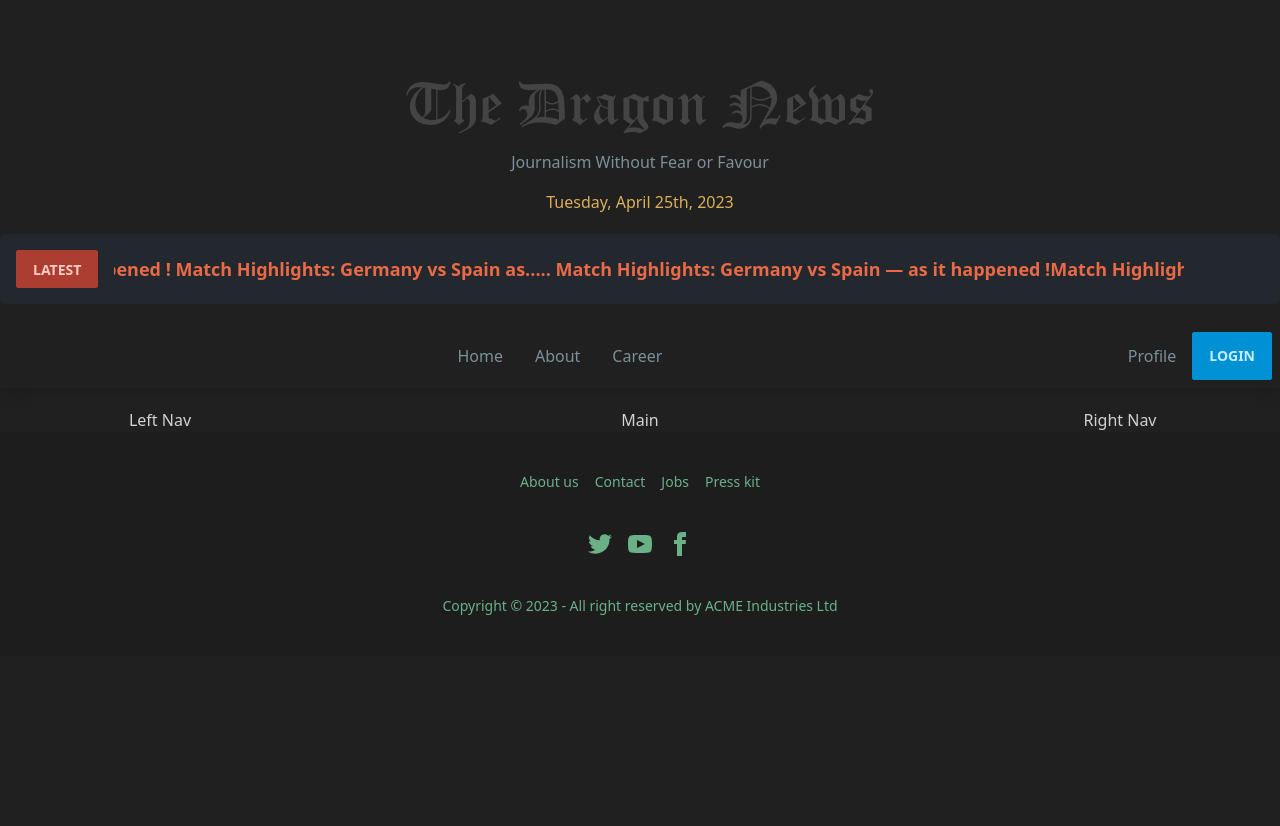
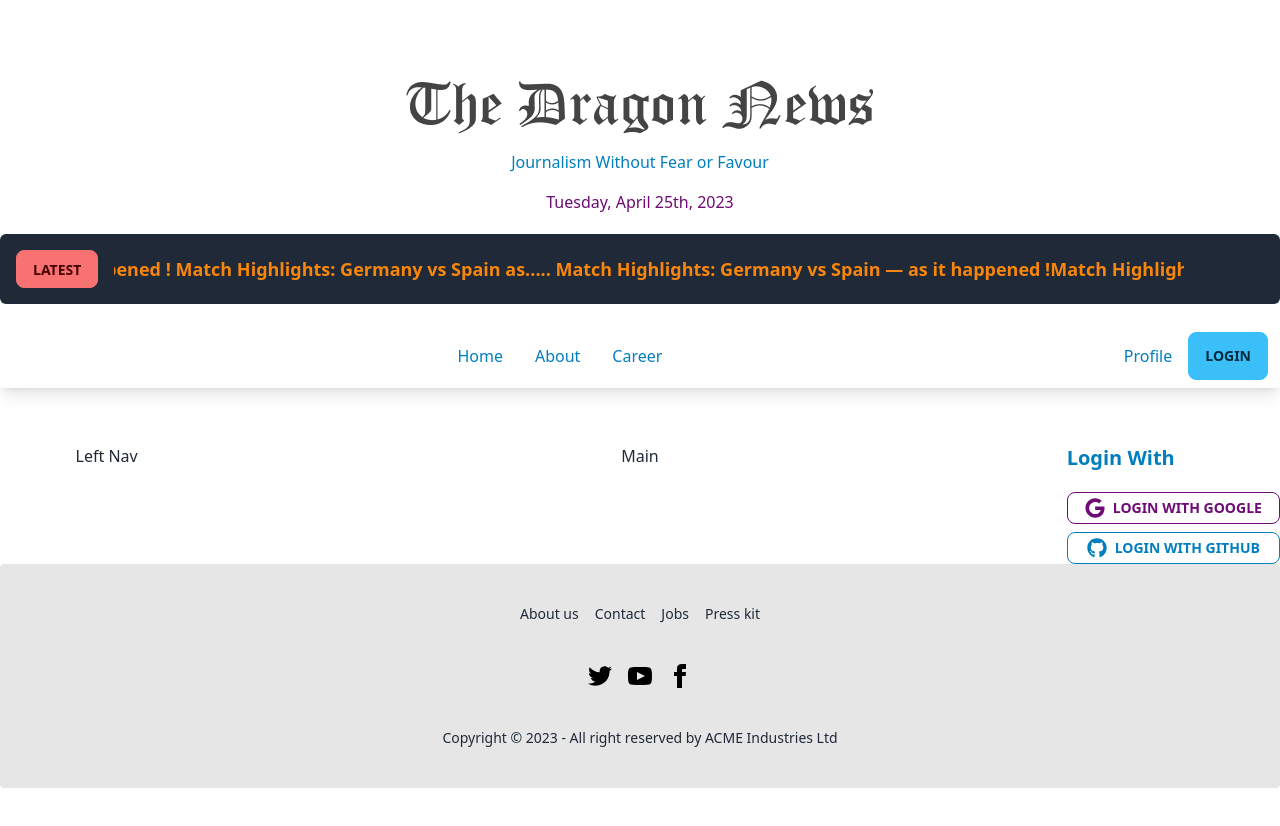
Before and after one commit to rakib8680/The-New-York-Times, a React (Vite) app: page / in a window 1280 px wide. Shown: the top 826 px of the page. Before the commit the page ends 800 px from the top, so only its background shows below. Built offline with nearby package versions, Linux system fonts and the light colour scheme.

Commit message:
right nav login part done

```diff
--- a/index.html
+++ b/index.html
@@ -1,5 +1,5 @@
 <!DOCTYPE html>
-<html lang="en" data-theme="business">
+<html lang="en" data-theme="fantasy">
   <head>
     <meta charset="UTF-8" />
     <meta name="viewport" content="width=device-width, initial-scale=1.0" />
--- a/package.json
+++ b/package.json
@@ -17,6 +17,7 @@
     "react": "^18.2.0",
     "react-dom": "^18.2.0",
     "react-fast-marquee": "^1.5.2",
+    "react-icons": "^4.8.0",
     "react-router-dom": "^6.10.0",
     "sort-by": "^1.2.0"
   },
--- a/src/pages/Footer.jsx
+++ b/src/pages/Footer.jsx
@@ -3,7 +3,7 @@
 const Footer = () => {
     return (
         <footer className="footer footer-center p-10 bg-base-200 text-base-content rounded">
-            <div className="grid grid-flow-col gap-4 text-success">
+            <div className="grid grid-flow-col gap-4 text-default">
                 <a className="link link-hover">About us</a>
                 <a className="link link-hover">Contact</a>
                 <a className="link link-hover">Jobs</a>
@@ -11,13 +11,13 @@
             </div>
             <div>
                 <div className="grid grid-flow-col gap-4">
-                    <a><svg xmlns="http://www.w3.org/2000/svg" width="24" height="24" viewBox="0 0 24 24" className="fill-success"><path d="M24 4.557c-.883.392-1.832.656-2.828.775 1.017-.609 1.798-1.574 2.165-2.724-.951.564-2.005.974-3.127 1.195-.897-.957-2.178-1.555-3.594-1.555-3.179 0-5.515 2.966-4.797 6.045-4.091-.205-7.719-2.165-10.148-5.144-1.29 2.213-.669 5.108 1.523 6.574-.806-.026-1.566-.247-2.229-.616-.054 2.281 1.581 4.415 3.949 4.89-.693.188-1.452.232-2.224.084.626 1.956 2.444 3.379 4.6 3.419-2.07 1.623-4.678 2.348-7.29 2.04 2.179 1.397 4.768 2.212 7.548 2.212 9.142 0 14.307-7.721 13.995-14.646.962-.695 1.797-1.562 2.457-2.549z"></path></svg></a>
-                    <a><svg xmlns="http://www.w3.org/2000/svg" width="24" height="24" viewBox="0 0 24 24" className="fill-success"><path d="M19.615 3.184c-3.604-.246-11.631-.245-15.23 0-3.897.266-4.356 2.62-4.385 8.816.029 6.185.484 8.549 4.385 8.816 3.6.245 11.626.246 15.23 0 3.897-.266 4.356-2.62 4.385-8.816-.029-6.185-.484-8.549-4.385-8.816zm-10.615 12.816v-8l8 3.993-8 4.007z"></path></svg></a>
-                    <a><svg xmlns="http://www.w3.org/2000/svg" width="24" height="24" viewBox="0 0 24 24" className="fill-success"><path d="M9 8h-3v4h3v12h5v-12h3.642l.358-4h-4v-1.667c0-.955.192-1.333 1.115-1.333h2.885v-5h-3.808c-3.596 0-5.192 1.583-5.192 4.615v3.385z"></path></svg></a>
+                    <a><svg xmlns="http://www.w3.org/2000/svg" width="24" height="24" viewBox="0 0 24 24" className="fill-default"><path d="M24 4.557c-.883.392-1.832.656-2.828.775 1.017-.609 1.798-1.574 2.165-2.724-.951.564-2.005.974-3.127 1.195-.897-.957-2.178-1.555-3.594-1.555-3.179 0-5.515 2.966-4.797 6.045-4.091-.205-7.719-2.165-10.148-5.144-1.29 2.213-.669 5.108 1.523 6.574-.806-.026-1.566-.247-2.229-.616-.054 2.281 1.581 4.415 3.949 4.89-.693.188-1.452.232-2.224.084.626 1.956 2.444 3.379 4.6 3.419-2.07 1.623-4.678 2.348-7.29 2.04 2.179 1.397 4.768 2.212 7.548 2.212 9.142 0 14.307-7.721 13.995-14.646.962-.695 1.797-1.562 2.457-2.549z"></path></svg></a>
+                    <a><svg xmlns="http://www.w3.org/2000/svg" width="24" height="24" viewBox="0 0 24 24" className="fill-default"><path d="M19.615 3.184c-3.604-.246-11.631-.245-15.23 0-3.897.266-4.356 2.62-4.385 8.816.029 6.185.484 8.549 4.385 8.816 3.6.245 11.626.246 15.23 0 3.897-.266 4.356-2.62 4.385-8.816-.029-6.185-.484-8.549-4.385-8.816zm-10.615 12.816v-8l8 3.993-8 4.007z"></path></svg></a>
+                    <a><svg xmlns="http://www.w3.org/2000/svg" width="24" height="24" viewBox="0 0 24 24" className="fill-default"><path d="M9 8h-3v4h3v12h5v-12h3.642l.358-4h-4v-1.667c0-.955.192-1.333 1.115-1.333h2.885v-5h-3.808c-3.596 0-5.192 1.583-5.192 4.615v3.385z"></path></svg></a>
                 </div>
             </div>
             <div>
-                <p className='text-success'>Copyright © 2023 - All right reserved by ACME Industries Ltd</p>
+                <p className='text-default'>Copyright © 2023 - All right reserved by ACME Industries Ltd</p>
             </div>
         </footer>
     );
--- a/src/pages/Header.jsx
+++ b/src/pages/Header.jsx
@@ -9,32 +9,32 @@
             <div className='text-center space-y-4 my-5'>
                 <img src={logo} className='mx-auto' />
                 <p className='text-secondary'>Journalism Without Fear or Favour</p>
-                <p className='text-warning'>{moment().format("dddd, MMMM Do, YYYY")}</p>
+                <p className='text-primary'>{moment().format("dddd, MMMM Do, YYYY")}</p>
             </div>
             <div className='flex bg-neutral py-4 ps-4 pe-24 gap-4 rounded-md'>
                 <button className='btn btn-error btn-sm px-4 pt-3 pb-6'>Latest</button>
-                <Marquee className='font-semibold text-lg text-accent' pauseOnHover speed={80}  gradientColor={[30, 40, 46]}>
+                <Marquee className='font-semibold text-lg text-accent' pauseOnHover speed={80} gradient={true} gradientColor={[30, 40, 46]}>
                     Match Highlights: Germany vs Spain — as it happened   !   Match Highlights: Germany vs Spain as.....
                     Match Highlights: Germany vs Spain — as it happened   !
                 </Marquee>
             </div>
             <nav>
-                <nav className="navbar bg-base shadow-lg  my-5">
+                <nav className="navbar bg-base shadow-lg  my-5 px-3">
                     <div className="container mx-auto ">
 
                         <ul className="navbar-nav flex mx-auto">
                             <li className="nav-item">
-                                <NavLink  to="/home" className="nav-link text-secondary mx-4 hover:text-indigo-500">
+                                <NavLink to="/home" className="nav-link text-secondary mx-4 hover:text-indigo-500">
                                     Home
                                 </NavLink>
                             </li>
                             <li className="nav-item">
-                                <NavLink  to="/about" className="nav-link text-secondary mx-4 hover:text-indigo-500">
+                                <NavLink to="/about" className="nav-link text-secondary mx-4 hover:text-indigo-500">
                                     About
                                 </NavLink>
                             </li>
                             <li className="nav-item">
-                                <NavLink  to="/career" className="nav-link text-secondary mx-4 hover:text-indigo-500">
+                                <NavLink to="/career" className="nav-link text-secondary mx-4 hover:text-indigo-500">
                                     Career
                                 </NavLink>
                             </li>
--- a/src/pages/Home.jsx
+++ b/src/pages/Home.jsx
@@ -4,15 +4,15 @@
 
 const Home = () => {
     return (
-        <div className=''>
+        <div className='mt-14'>
             <div className='grid grid-cols-12 text-center'>
-                <div className='col-span-3'>
+                <div className='col-span-2'>
                     <LeftNav></LeftNav>
                 </div>
-                <div className='col-span-6'>
+                <div className='col-span-8'>
                     <h1>Main</h1>
                 </div>
-                <div className='col-span-3'>
+                <div className='col-span-2'>
                     <RightNav></RightNav>
                 </div>
 
--- a/src/pages/RightNav.jsx
+++ b/src/pages/RightNav.jsx
@@ -1,9 +1,14 @@
 import React from 'react';
+import { FaGoogle, FaGithub } from 'react-icons/fa';
 
 const RightNav = () => {
     return (
         <div>
-            Right Nav
+            <div>
+                <h1 className='text-left text-xl font-bold mb-5 text-secondary'>Login With</h1>
+                <button className='btn btn-sm btn-outline btn-primary mb-2 rounded-lg w-full'><FaGoogle className='text-xl mr-2' /> Login with google</button> <br />
+                <button className='btn btn-sm btn-outline btn-secondary rounded-lg w-full'><FaGithub className='text-xl mr-2' /> Login with github</button>
+            </div>
         </div>
     );
 };
```
Also changed, not shown: 1 other file (tests, documents, lock files or other folders).
